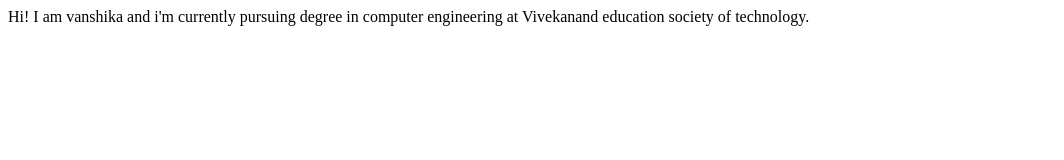
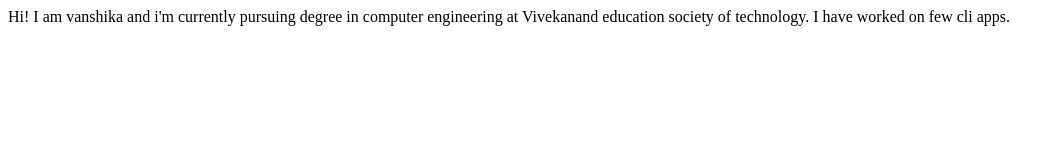
Before and after one commit to Vanshika23-ui/Student-name-site, a plain HTML site: page index.html in a window 1280 px wide. Shown: the whole page, without its empty margins (0-1064 px from the left). Drawn offline with Linux system fonts and the light colour scheme.

Commit message:
update details of project

```diff
--- a/index.html
+++ b/index.html
@@ -9,5 +9,7 @@
 <body>
     Hi! I am vanshika and i'm currently pursuing degree in computer
     engineering at Vivekanand education society of technology.
+
+    I have worked on few cli apps.
 </body>
 </html>
```
